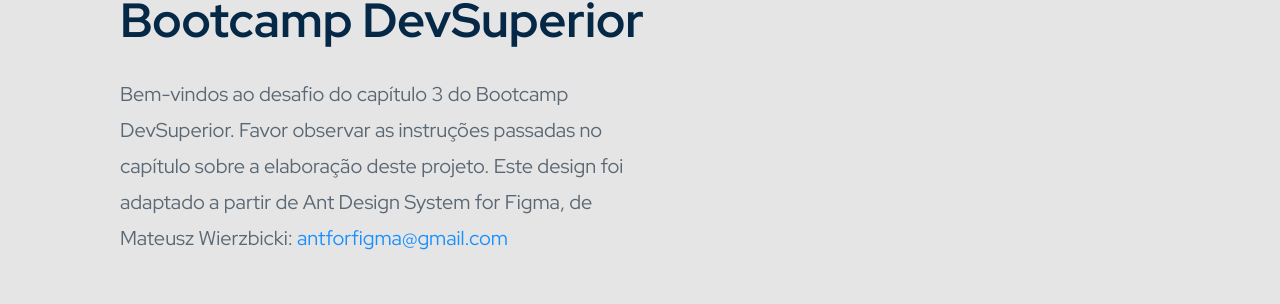
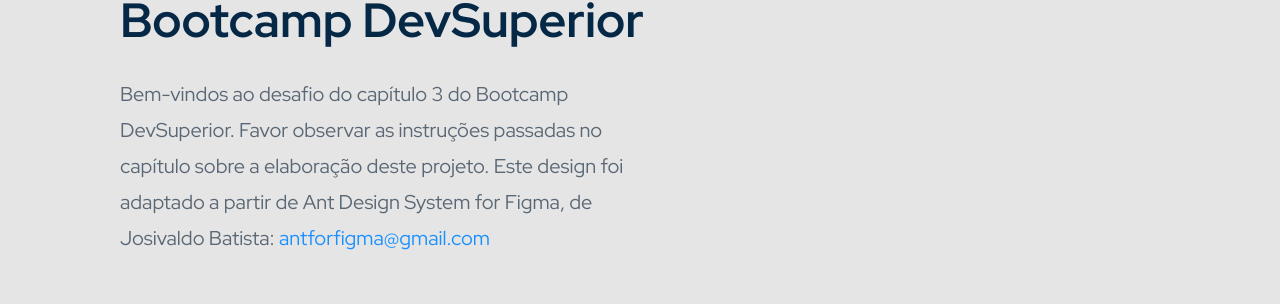
Before and after one commit to josivaldobatista/github-user-search, a React (Create React App) app: page / in a window 1280 px wide. Shown: the part 251-555 px from the top of the page. Built offline with nearby package versions, Linux system fonts and the light colour scheme.

Commit message:
Adjust some fonts and names.

```diff
--- a/src/pages/Home/index.tsx
+++ b/src/pages/Home/index.tsx
@@ -13,7 +13,7 @@
             Bem-vindos ao desafio do capítulo 3 do Bootcamp DevSuperior.
             Favor observar as instruções passadas no capítulo sobre a elaboração
             deste projeto. Este design foi adaptado a partir de Ant Design System
-            for Figma, de Mateusz Wierzbicki:
+            for Figma, de Josivaldo Batista:
                 <a className="link-email" href="mailto:antforfigma@gmail.com"> antforfigma@gmail.com</a>
         </p>
         <Link to="/search-profile">
```
